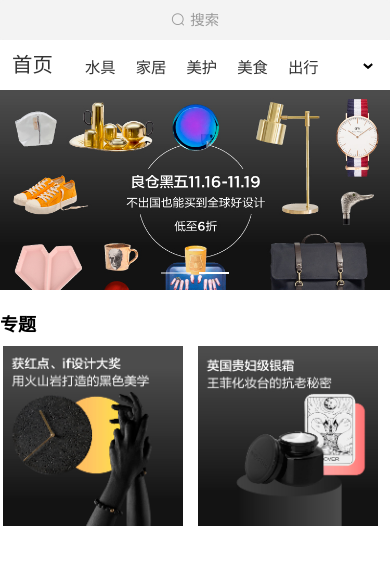
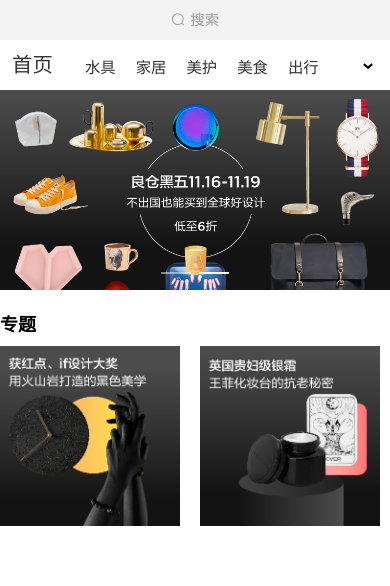
Before and after one commit to lnxrsdqc/GoodStoreHouse, a Vue app: page /#/Index in a window 390 px wide. Shown: the top 586 px of the page. Built offline with nearby package versions, Linux system fonts and the light colour scheme.

Commit message:
11/19 19:53

```diff
--- a/src/components/Index.vue
+++ b/src/components/Index.vue
@@ -24,11 +24,11 @@
 		  			<div class="topick">专题</div>
 		  		</el-col>
 		  	</el-row>
-		  	<el-row class="topick-img">
-		  		<el-col :span="12" :gutter="20">
+		  	<el-row class="topick-img" :gutter="10">
+		  		<el-col :span="12">
 		  			<div class="topick-img1"></div>
 		  		</el-col>
-		  		<el-col :span="12" :gutter="20">
+		  		<el-col :span="12">
 		  			<div class="topick-img2"></div>
 		  		</el-col>
 		  	</el-row>
@@ -95,7 +95,7 @@
 	    .Index .topick-img>.el-col{
 	    	width: 50%;
 	    	height: 200px;
-	    	padding: 10px 3px;
+	    	padding: 10px 0;
 	    }
 	    .Index .topick-img1{
 	    	width: 100%;
--- a/src/components/Shop.vue
+++ b/src/components/Shop.vue
@@ -68,6 +68,7 @@
     	width:100%;
     	height:auto;
     	padding:0 0px;
+    	position: relative;
     }
     header{
     	z-index: 5;
@@ -149,7 +150,9 @@
     	background-size: contain;
      }
      section{
-     	position: relative;
+     	width: 100%;
+     	height: 100%;
+     	position: absolute;
      	top: 90px;
      }
     }
```
